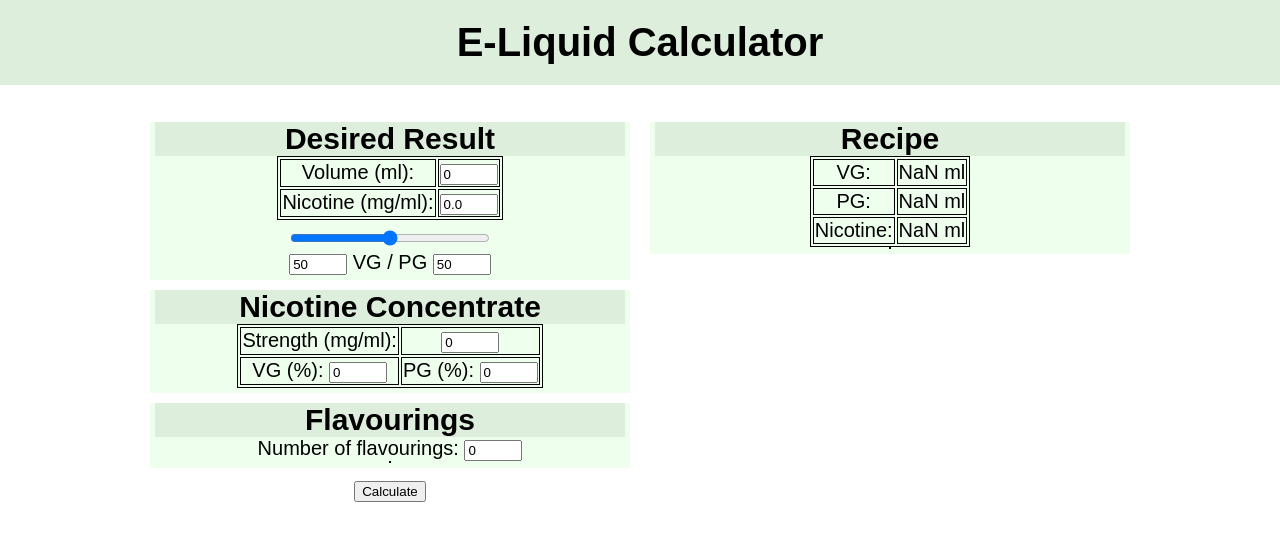
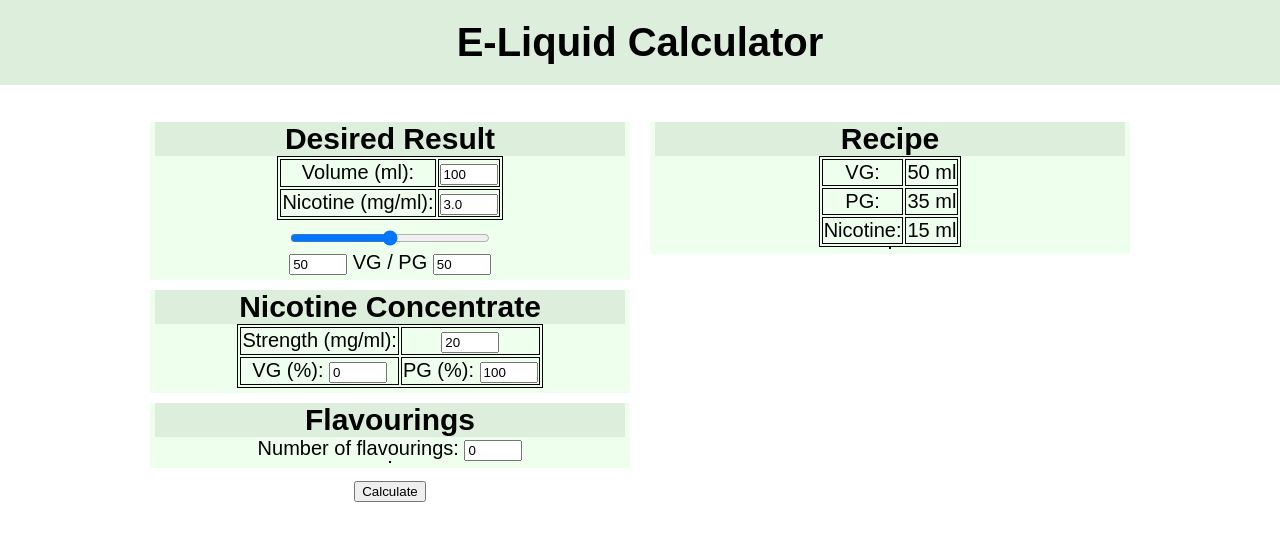
Before and after one commit to jonhayward1976/eliquid-calculator, a plain HTML site: page index.html in a window 1280 px wide. Both pictures are taken after a click on the button "Calculate". Drawn offline with Linux system fonts and the light colour scheme.

Commit message:
development
fixing rendering

```diff
--- a/index.html
+++ b/index.html
@@ -16,11 +16,11 @@
           <table>
             <tr>
               <td>  <label for="volume">Volume (ml): </label> </td>
-              <td> <input type="number" name="volume" value="0" id="des-vol"> </td>
+              <td> <input type="number" name="volume" value="100" id="des-vol" min="1"> </td>
             </tr>
             <tr>
               <td> <label for="nicotine">Nicotine (mg/ml): </label> </td>
-              <td> <input type="number" name="nicotine" value="0.0" step="0.1" id="des-nic"> </td>
+              <td> <input type="number" name="nicotine" value="3.0" step="0.1" id="des-nic"> </td>
             </tr>
 
           </table>
@@ -33,6 +33,7 @@
                 <input type="number" name="vg" value="50" id="des-vg" max="100" min="0">  <label for="vg">  VG  /</label>
                 <label for="pg">  PG   </label><input type="number" name="pg" value="50" id="des-pg" max="100" min="0">
             </div>
+
         </div>
 
         <div class="batch-input">
@@ -40,11 +41,11 @@
         <table>
           <tr>
             <td><label for="nicstrength">Strength (mg/ml):</label></td>
-            <td><input type="number" name="nicstrength" value="0" id="nicstrength-input"></td>
+            <td><input type="number" name="nicstrength" value="20" id="nicstrength-input"></td>
           </tr>
           <tr>
             <td><label for="nicvg">VG (%): </label><input type="number" name="nicvg" value="0" id="nic-vg" max="100" min="0"></td>
-            <td><label for="nicpg">PG (%): </label><input type="number" name="nicpg" value="0" id="nic-pg" max="100" min="0"></td>
+            <td><label for="nicpg">PG (%): </label><input type="number" name="nicpg" value="100" id="nic-pg" max="100" min="0"></td>
           </tr>
         </table>
         </div>
@@ -59,19 +60,18 @@
         <div class="calcButton">
           <button type="button" name="calculate" id="calc-btn">Calculate</button>
         </div>
+
       </div>
       <div class="recipe">
         <div class="batch-input">
         <h3>Recipe</h3>
         <table>
-          <tr>
-            <td>VG: </td><td id="res-vg"></td>
+          <tr id="res-vg">
+
           </tr>
-          <tr>
-            <td>PG: </td><td id="res-pg"></td>
+          <tr id="res-pg">
           </tr>
-          <tr>
-            <td>Nicotine: </td><td id="res-nic"></td>
+          <tr id="res-nic">
           </tr>
 
         </table>
--- a/index.js
+++ b/index.js
@@ -94,7 +94,7 @@ flavNum.addEventListener("change", function() {
 function buildFlavList() {
   flavours = []
   let flavinstr = ""
-  let flavoutstr = ""
+  // let flavoutstr = ""
   for (let i = 0; i < flavNum.value; i++) {
     flavours.push(0)
   }
@@ -103,12 +103,12 @@ function buildFlavList() {
     <tr><td><label for="flavour${i}">Flavouring ${i + 1} (%): </label></td><td><input type="number" name="flavour${i}" value="0" id="flavour-input${i}"></td>
     <td><label for="flavourisVG${i}">VG:</label><input type="checkbox" name="flavourisVG${i}" id="flavourisVG${i}"></td></tr>
     `
-    flavoutstr +=`
-    <tr><td>Flavour ${i + 1}: </td><td id="res-flav${i}"></td>
-    `
+    // flavoutstr +=`
+    // <tr><td>Flavour ${i + 1}: </td><td id="res-flav${i}"></td>
+    // `
     }
     flavInputs.innerHTML = flavinstr
-    resFlavEl.innerHTML = flavoutstr
+    // resFlavEl.innerHTML = flavoutstr
 }
 
 //calculate volumes for recipe output
@@ -147,13 +147,15 @@ function calculate() {
 
 // render results
 function render() {
-    resPg.textContent = `${Math.round(totalPg * 10) / 10} ml`
-    resVg.textContent = `${Math.round(totalVg * 10) / 10} ml`
-    resNic.textContent = `${Math.round(totalNic * 10) / 10} ml`
+    resPg.innerHTML = `<td>PG: </td><td>${Math.round(totalPg * 10) / 10} ml</td>`
+    resVg.innerHTML = `<td>VG: </td><td>${Math.round(totalVg * 10) / 10} ml</td>`
+    resNic.innerHTML = `<td>Nicotine: </td><td>${Math.round(totalNic * 10) / 10} ml</td>`
 
+// needs fixing - render table rows (append?)
+    let flavhtmlstr = ""
     for (let i = 0; i < flavoursVol.length; i++) {
-      let el = "res-flav" + i
-      let str = `${Math.round(flavoursVol[i] * 10) / 10} ml`
-      document.getElementById(el).textContent = str
-    }
+      // let el = "res-flav" + i
+      flavhtmlstr += `<tr><td>Flavour${i+1}: </td><td>${Math.round(flavoursVol[i] * 10) / 10} ml</td></tr>`
+      }
+      resFlavEl.innerHTML = flavhtmlstr
 }
```
